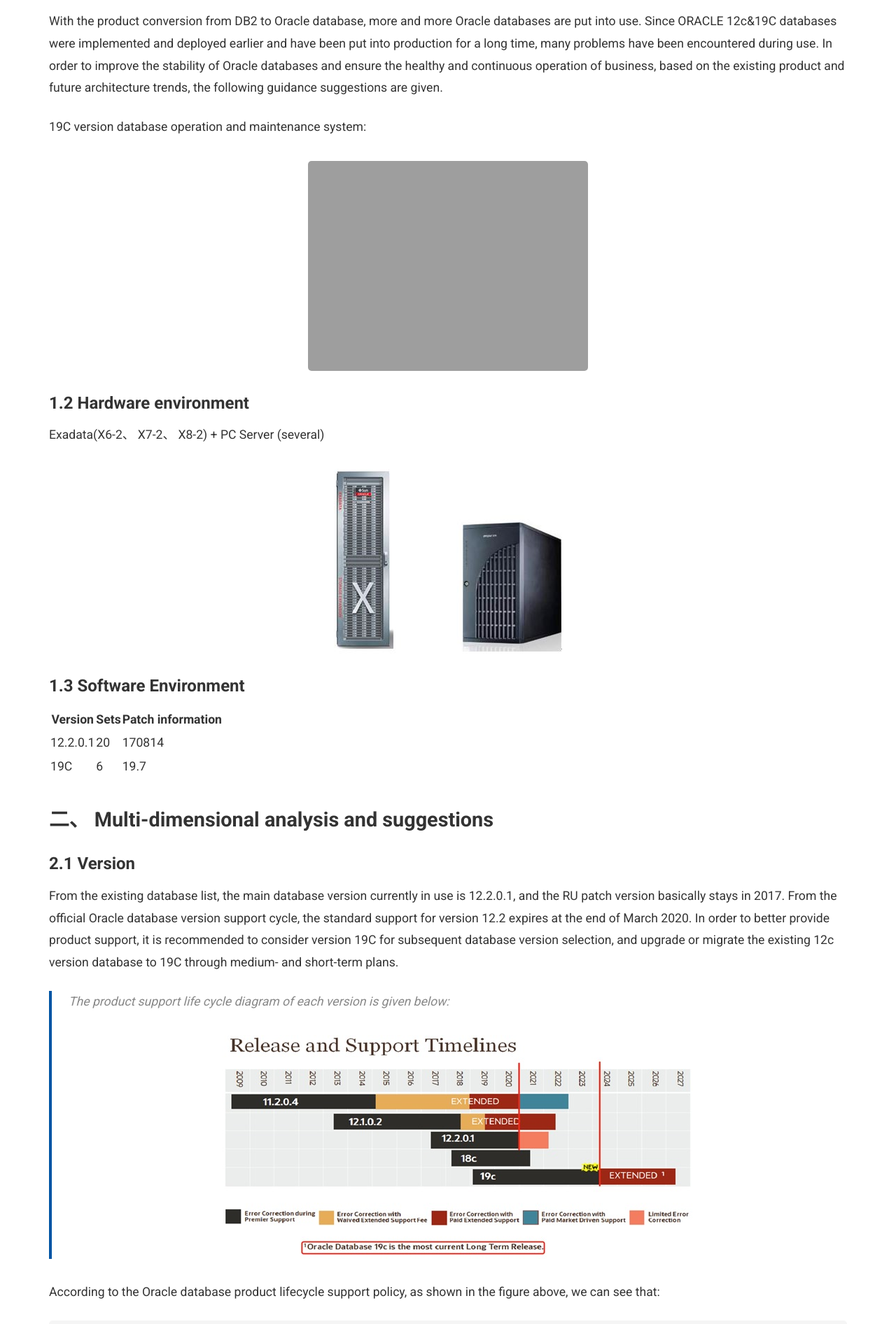
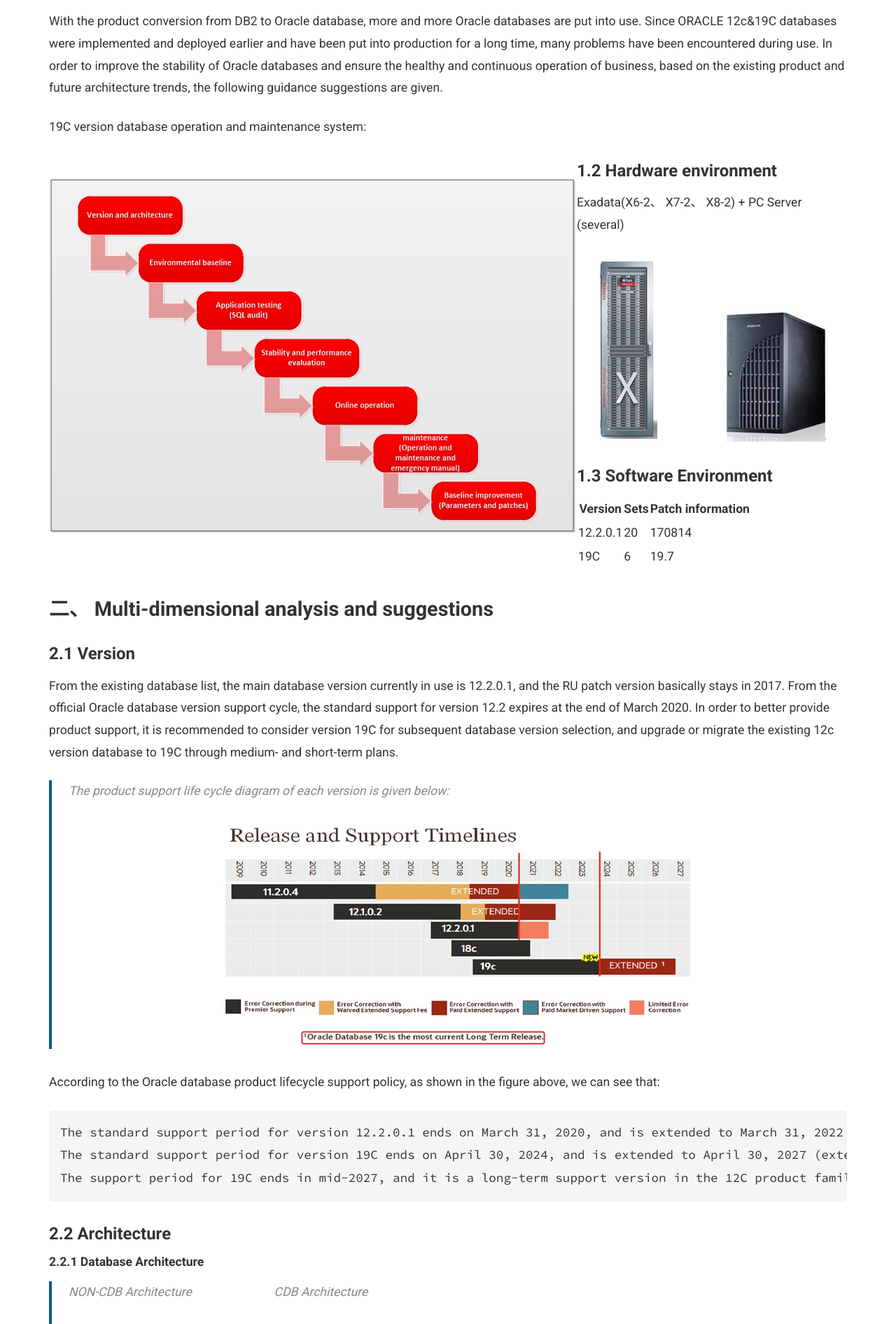
Before and after one commit to goodwaysIT/en, a Jekyll site: the page built from _posts/2025-05-27-ORACLE-19C-Database-Architecture-and-Operation-and-Maintenance-Guide.md, in a window 1280 px wide. Shown: the part 467-2359 px from the top of the page at 70% size. Built offline with Jekyll 4.4.1, drawn with Linux system fonts in a browser that asks for light colours.

Commit message:
Update 2025-05-27-ORACLE-19C-Database-Architecture-and-Operation-and-Maintenance-Guide.md

```diff
--- a/_posts/2025-05-27-ORACLE-19C-Database-Architecture-and-Operation-and-Maintenance-Guide.md
+++ b/_posts/2025-05-27-ORACLE-19C-Database-Architecture-and-Operation-and-Maintenance-Guide.md
@@ -14,8 +14,10 @@
 With the product conversion from DB2 to Oracle database, more and more Oracle databases are put into use. Since ORACLE 12c&19C databases were implemented and deployed earlier and have been put into production for a long time, many problems have been encountered during use. In order to improve the stability of Oracle databases and ensure the healthy and continuous operation of business, based on the existing product and future architecture trends, the following guidance suggestions are given.
 
 19C version database operation and maintenance system:
+<p>
+    <img src="https://goodwaysit.github.io/en/assets/images/database/db_architecture.png" align="left" alt="db_architecture" />
+</p>
 
-![db_architecture](https://goodwaysit.github.io/en/assets/images/database/db_architecture.png align = "left")
 
 ### 1.2	Hardware environment
 
```
